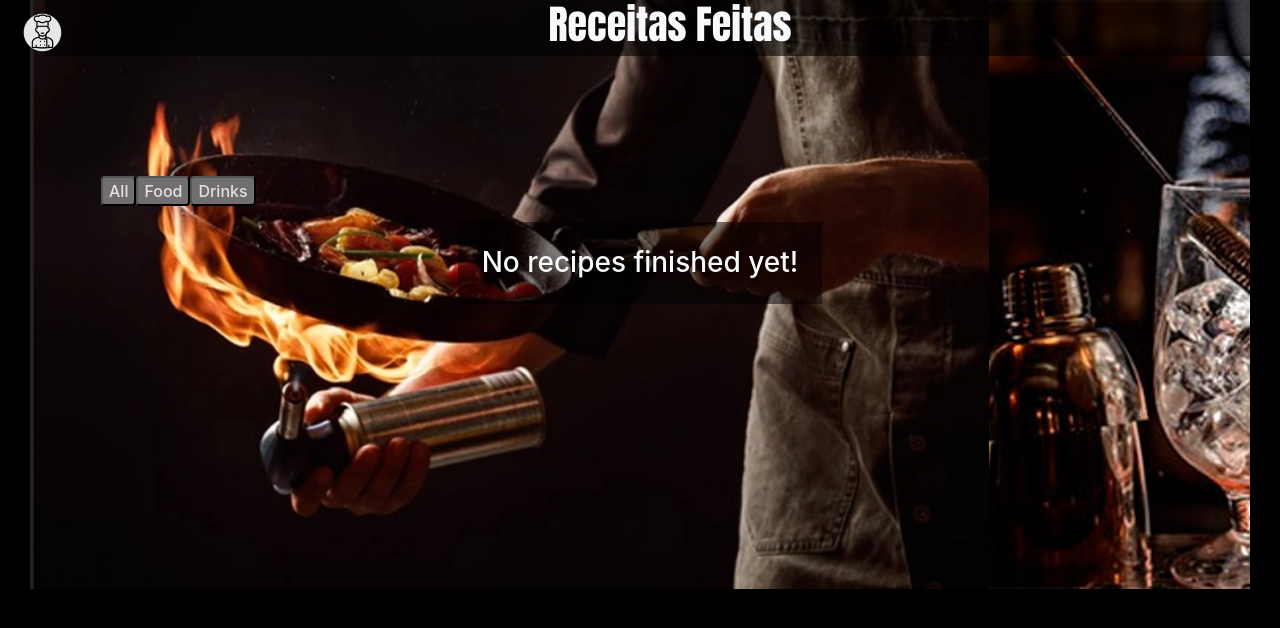
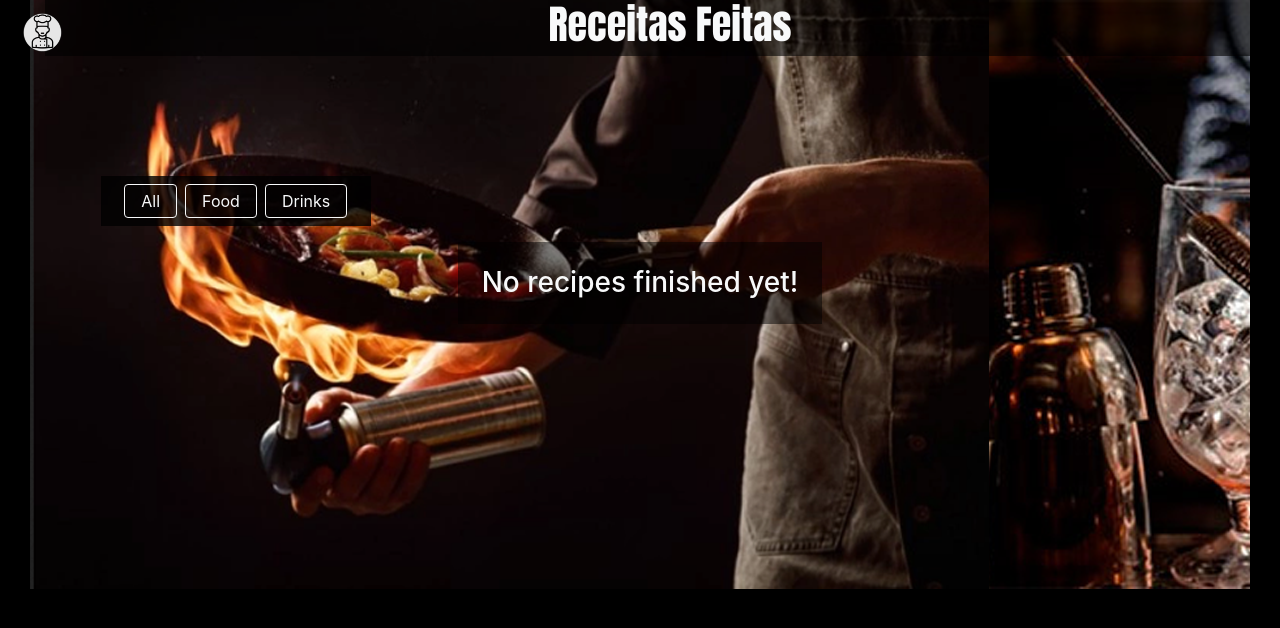
Before and after one commit to lucas-rodrigues0/recipes-app-project, a React (Create React App) app: page /receitas-feitas in a window 1280 px wide. Shown: the top 628 px of the page. Built offline with nearby package versions, Linux system fonts and the light colour scheme.

Commit message:
Refactoring css of the favorites and finished recipes pages

```diff
--- a/src/components/FilterTypeBtn.jsx
+++ b/src/components/FilterTypeBtn.jsx
@@ -1,15 +1,26 @@
-import React from 'react';
+import React, { useState, useEffect } from 'react';
 import PropTypes from 'prop-types';
 
 export default function FilterTypeBtn({ handleSelector }) {
+  const [ btnContainerSize, setContainerSize ] = useState('');
+
+  useEffect(() => {
+    if (window.innerWidth < 400) {
+      setContainerSize('col d-flex  align-items-center justify-content-center py-2');
+    } else {
+      setContainerSize('col d-flex align-items-center justify-content-center w-25 py-2');
+    }
+
+  }, []);
+
   return (
-    <div className="filter-type-btn-section">
+    <div className={ btnContainerSize } style={ { backgroundColor: 'rgb(0, 0, 0, 0.8)' } }>
       <button
         type="button"
         data-testid="filter-by-all-btn"
         value="all"
         onClick={ (e) => handleSelector(e) }
-        className="regular-button"
+        className="btn btn-outline-light px-3 py-1 mx-1"
       >
         All
       </button>
@@ -18,7 +29,7 @@ export default function FilterTypeBtn({ handleSelector }) {
         data-testid="filter-by-food-btn"
         value="food"
         onClick={ (e) => handleSelector(e) }
-        className="regular-button"
+        className="btn btn-outline-light px-3 py-1 mx-1"
       >
         Food
       </button>
@@ -27,7 +38,7 @@ export default function FilterTypeBtn({ handleSelector }) {
         data-testid="filter-by-drink-btn"
         value="drinks"
         onClick={ (e) => handleSelector(e) }
-        className="regular-button"
+        className="btn btn-outline-light px-3 py-1 mx-1"
       >
         Drinks
       </button>
```
